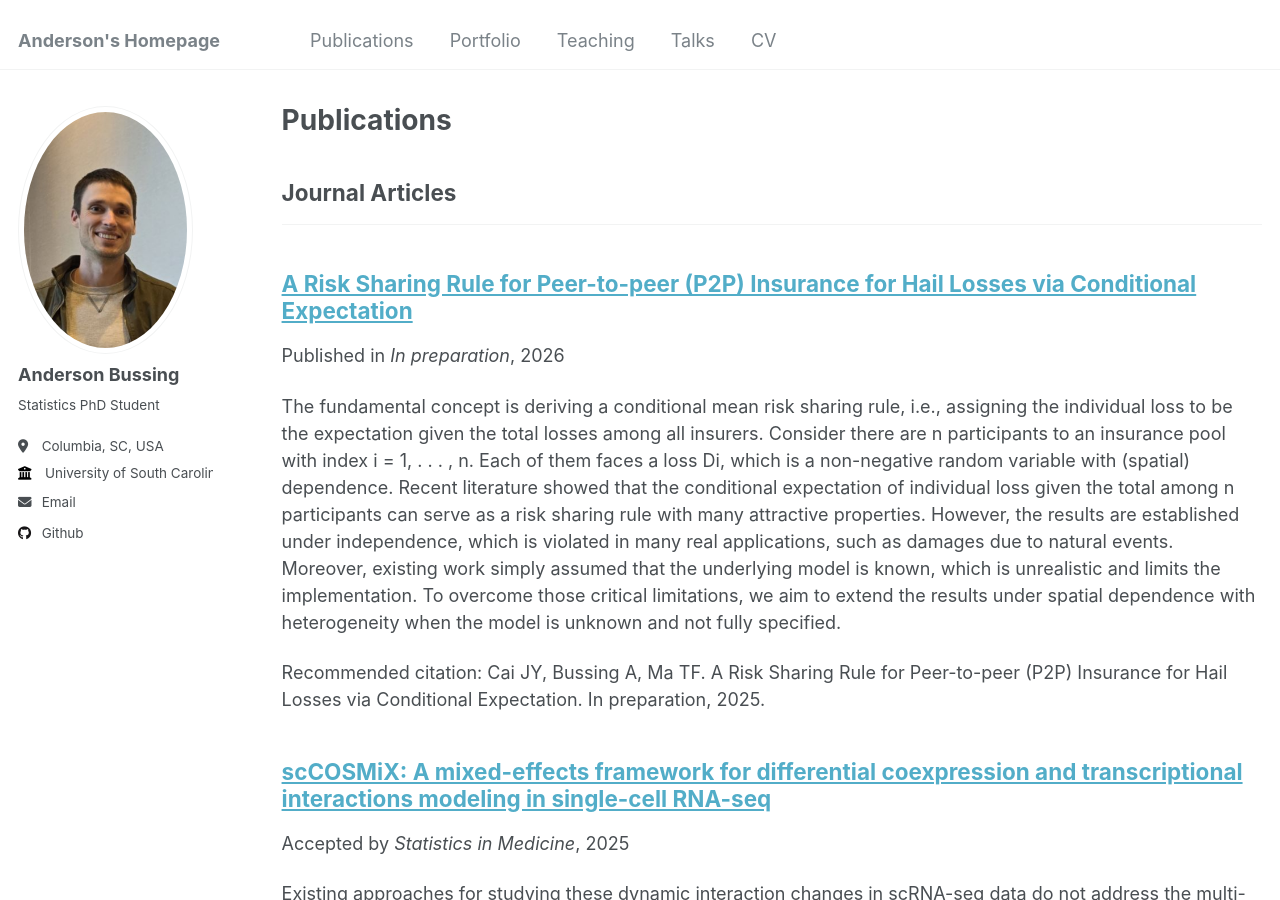
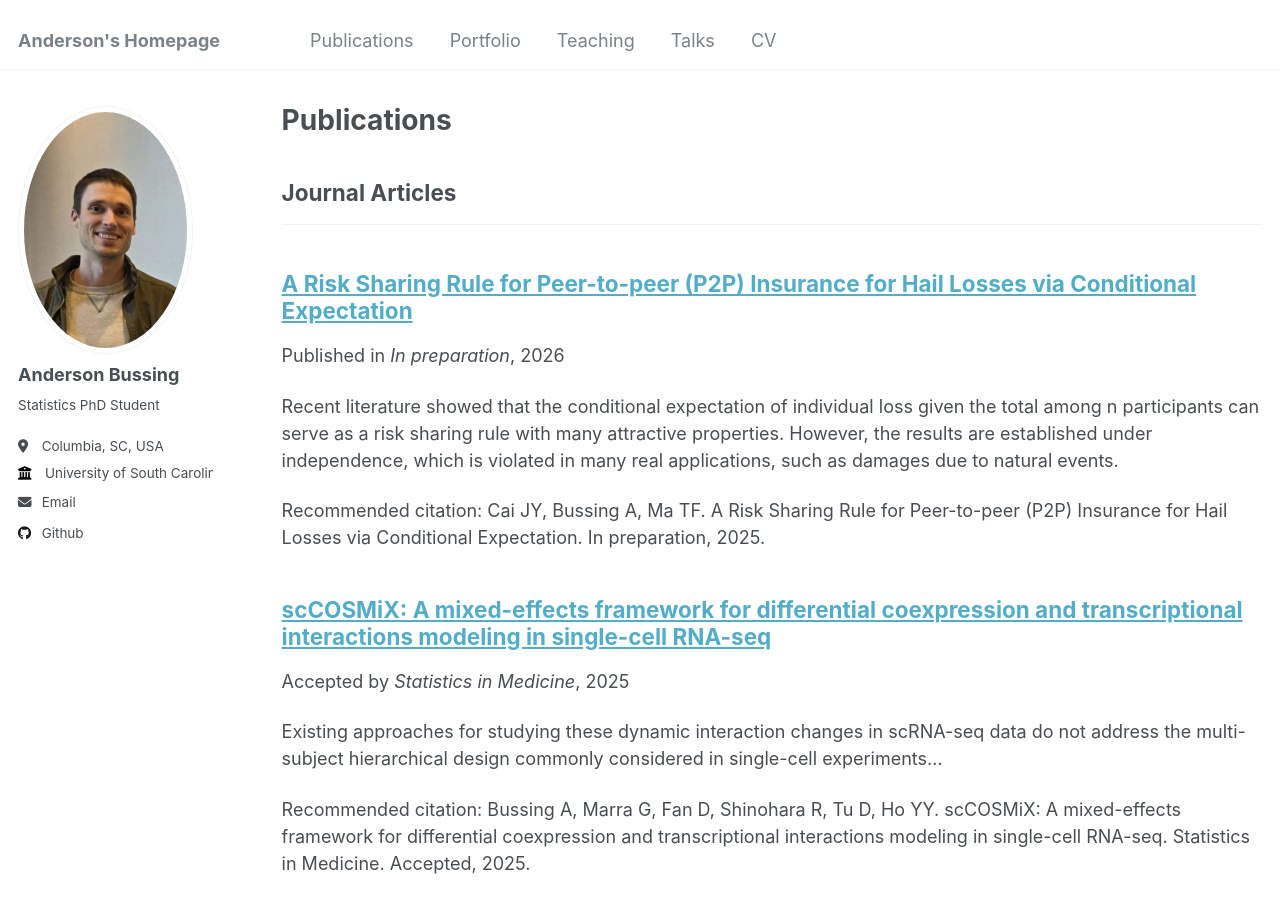
Before and after one commit to abussing/abussing.github.io, a Jekyll site: the page built from _pages/publications.html, in a window 1280 px wide and 900 px high. Built offline with Jekyll 4.4.1, drawn with Linux system fonts in a browser that asks for light colours; some of the changed lines change nothing that is shown.

Commit message:
Update p2p-insurance.md

```diff
--- a/_publications/p2p-insurance.md
+++ b/_publications/p2p-insurance.md
@@ -3,6 +3,7 @@ title: "A Risk Sharing Rule for Peer-to-peer (P2P) Insurance for Hail Losses via
 collection: publications
 category: manuscripts
 permalink: /publication/p2p-insurance
+excerpt: "Recent literature showed that the conditional expectation of individual loss given the total among n participants can serve as a risk sharing rule with many attractive properties. However, the results are established under independence, which is violated in many real applications, such as damages due to natural events."
 date: 2026-07-01
 venue: "In preparation"
 citation: 'Cai JY, Bussing A, Ma TF. A Risk Sharing Rule for Peer-to-peer (P2P) Insurance for Hail Losses via Conditional Expectation. In preparation, 2025.'
```
